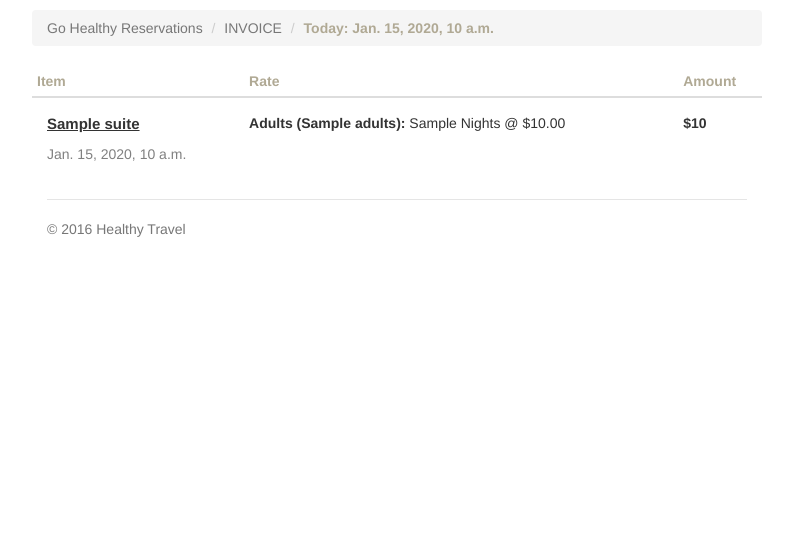
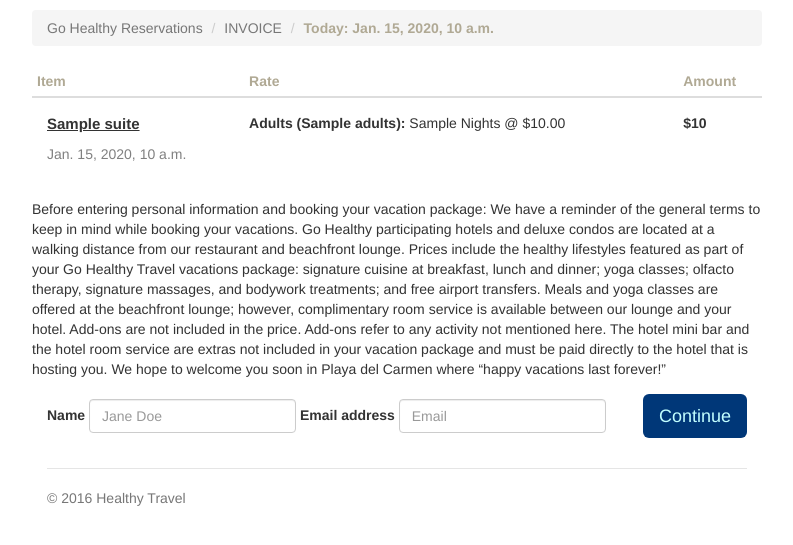
Before and after one commit to johnsonc/django-travel, a Django app: template django-app/booking/templates/invoice.html in a window 1280 px wide. Shown: the top 545 px of the page, without its empty margins (243-1036 px from the left). Run offline with Django 3.2, Linux system fonts and the light colour scheme; tables that the repository leaves empty hold one stand-in row (values such as "Sample post"); the template is opened without the code that fills it: values that come from a table or form of the project are taken from there, most other values are stand-ins (such as "Sample title", 1, 10 or a date in 2020); style sheets or scripts are compiled from the project's sources; some libraries are stand-ins or nearby versions.

Commit message:
Result page added

```diff
--- a/browser/src/less/check.less
+++ b/browser/src/less/check.less
@@ -91,4 +91,13 @@
             background-color: @checking-page-continue-button-bg-hover;
         }
     }
+
+    .form-inline {
+        .form-group.pull-right-sumbit {
+            float: right;
+            padding-bottom: 30px;
+            margin-top: -5px;
+        }
+    }
+
 }
--- a/browser/src/less/colors.less
+++ b/browser/src/less/colors.less
@@ -19,6 +19,7 @@
 
 @invoice-table-header-text: #B0A994;
 @invoice-table-date-interval: #808080;
+@invoice-message-jumbotron: #FFF7CE;
 
 @error-panel-bg: rgba(255, 162, 0, 0.11);
 @error-panel-message: #A00;
--- a/browser/src/less/invoice.less
+++ b/browser/src/less/invoice.less
@@ -34,3 +34,9 @@
     }
 
 }
+
+.result-jumbotron {
+    background-image: linear-gradient(45deg, rgb(173, 218, 195), rgb(255, 203, 113));
+
+    .invoice-message { color: @invoice-message-jumbotron}
+}
--- a/django-app/booking/templates/check.html
+++ b/django-app/booking/templates/check.html
@@ -54,7 +54,7 @@
 
                 <div class="panel-footer">
                     <h5>Adults</h5>
-                    <input class="adults" type="number" min="1" max="4" value="1" autocomplete="off">
+                    <input class="adults" type="number" min="1" max="4" value="1">
                     <span>x ${{ price_per_one }}</span>
                 </div>
 
@@ -97,6 +97,6 @@
             <p>
               <button type="button" class="btn btn-primary btn-lg pull-right">Continue</button>
             </p>
-    </div>
+        </div>
     </div>
 {% endblock %}
--- a/django-app/booking/templates/invoice.html
+++ b/django-app/booking/templates/invoice.html
@@ -10,15 +10,7 @@
 {% block container-class %}container invoice-container{% endblock %}
 
 {% block content %}
-    <!-- form -->
-    <form action="/invoice/create" method="post" id="invoiceForm">
-    {% csrf_token %}
-        <input name="username" type="hidden">
-        <input name="email" type="hidden">
-    </form>
-
     <div class="row pricing">
-
 
         <table class="table table-condensed">
             <thead>
@@ -43,8 +35,40 @@
             </tbody>
         </table>
 
+   </div>
 
-   </div>
+    <div class="row">
+        <p>
+            Before entering personal information and booking your vacation package:
+            We have a reminder of the general terms to keep in mind while booking your vacations. Go Healthy participating hotels and deluxe condos are located at a walking distance from our restaurant and beachfront lounge. Prices include the healthy lifestyles featured as part of your Go Healthy Travel vacations package: signature cuisine at breakfast, lunch and dinner; yoga classes; olfacto therapy, signature massages, and bodywork treatments; and free airport transfers. Meals and yoga classes are offered at the beachfront lounge; however, complimentary room service is available between our lounge and your hotel. Add-ons are not included in the price. Add-ons refer to any activity not mentioned here. The hotel mini bar and the hotel room service are extras not included in your vacation package and must be paid directly to the hotel that is hosting you. We hope to welcome you soon in Playa del Carmen where “happy vacations last forever!”
+        </p>
+    </div>
+
+    <div class="row">
+
+        <div class="col-md-12 continue-block">
+            <p>
+                 <!-- form -->
+                <form class="form-inline" action="/invoice/create" method="post" id="invoiceForm">
+                {% csrf_token %}
+
+                    <div class="form-group">
+                        <label for="exampleInputName2">Name</label>
+                        <input name="username" type="text" class="form-control" id="exampleInputName2" placeholder="Jane Doe" required>
+                      </div>
+
+                    <div class="form-group">
+                        <label for="exampleInputEmail1">Email address</label>
+                        <input name="email" type="email" class="form-control" id="exampleInputEmail1" placeholder="Email" required>
+                    </div>
+
+                    <div class="form-group pull-right-sumbit">
+                        <button class="btn btn-primary btn-lg" type="submit">Continue</button>
+                    </div>
+                </form>
+            </p>
+        </div>
+    </div>
 
     <footer class="footer">
         <p>© 2016 Healthy Travel</p>
--- a/django-app/travel_booking/urls.py
+++ b/django-app/travel_booking/urls.py
@@ -27,5 +27,6 @@ urlpatterns = [
     url(r'^$', views.index, name='index'),
     url(r'^booking$', views.booking, name='booking'),  # TODO: remove it
     url(r'^check$', views.check, name='check'),
-    url(r'^invoice$', views.invoice, name='invoice')
+    url(r'^invoice$', views.invoice, name='invoice'),
+    url(r'^invoice/create$', views.result, name='result')
 ]
```
Also changed, not shown: django-app/booking/templates/result.html (added, +20 -0 lines), django-app/booking/views.py (+104 -47 lines).
